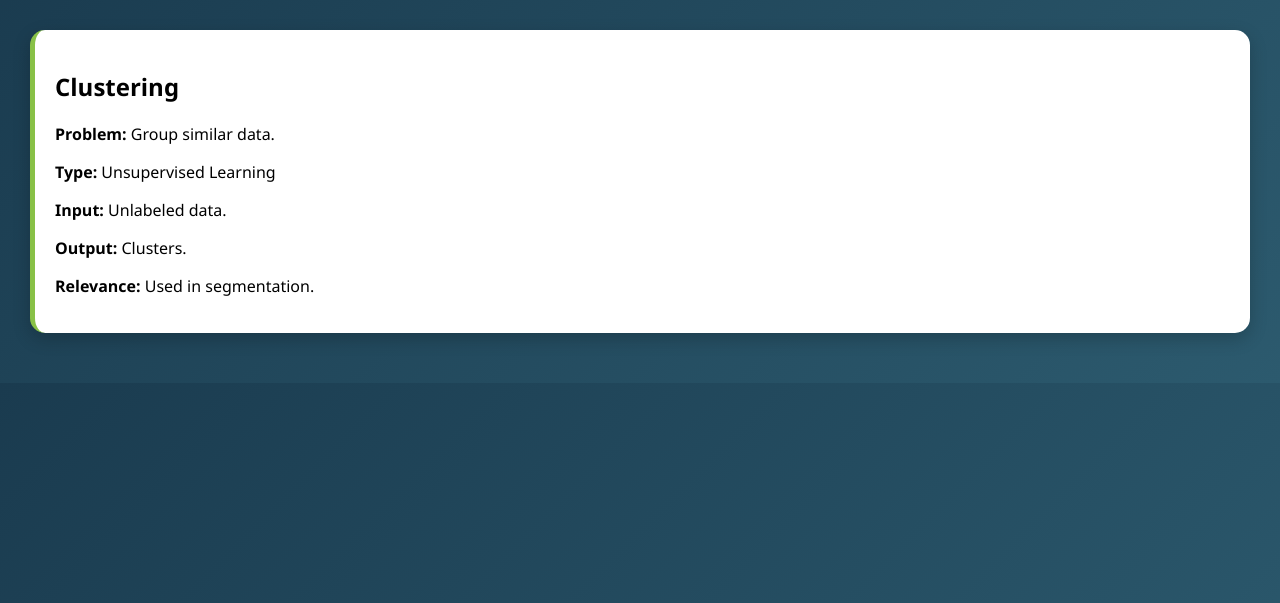
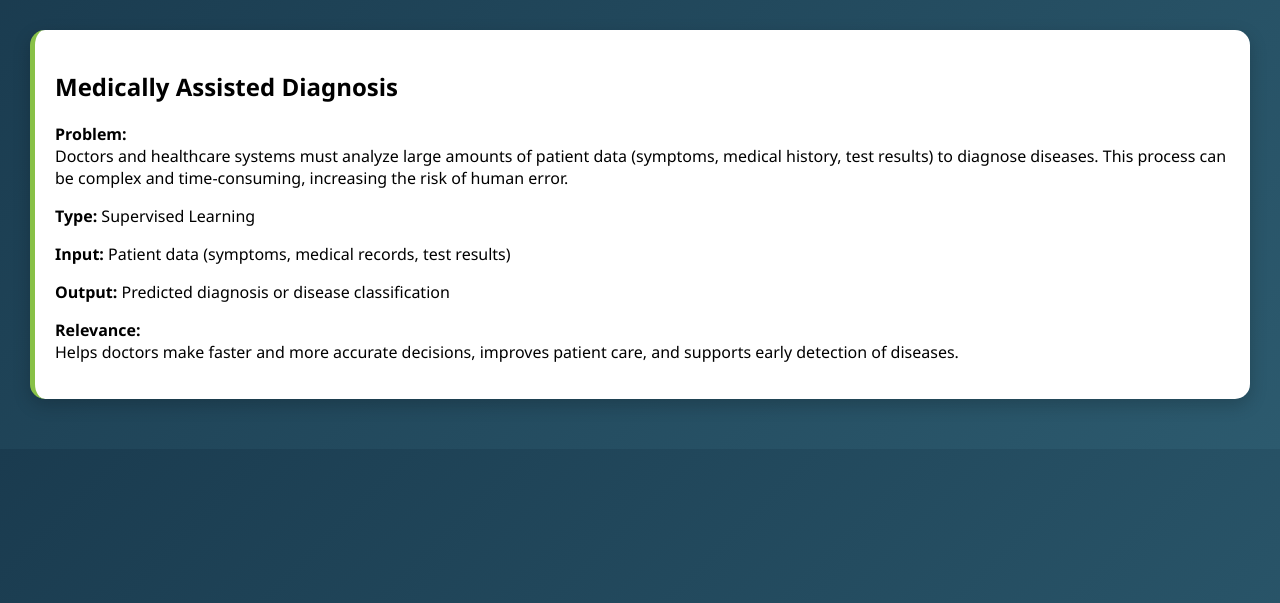
Before and after one commit to Gerlopa/trabajo-machine, a Flask app: page /case4 in a window 1280 px wide. Shown: the part 53-656 px from the top of the page. Run offline with Flask 3, Linux system fonts and the light colour scheme; parts of the project's set-up code (start-up, migrations or seed data) failed here and were passed over.

Commit message:
I'm adding my use case

```diff
--- a/use case/templates/case4.html
+++ b/use case/templates/case4.html
@@ -1,16 +1,28 @@
 {% extends "index.html" %}
 
 {% block content %}
+
 <div class="card">
-<title>Clustering</title>
-<h2>Clustering</h2>
 
-<p><strong>Problem:</strong> Group similar data.</p>
-<p><strong>Type:</strong> Unsupervised Learning</p>
-<p><strong>Input:</strong> Unlabeled data.</p>
-<p><strong>Output:</strong> Clusters.</p>
-<p><strong>Relevance:</strong> Used in segmentation.</p>
+    <h2> Medically Assisted Diagnosis</h2>
 
+    <p><strong>Problem:</strong><br>
+    Doctors and healthcare systems must analyze large amounts of patient data
+    (symptoms, medical history, test results) to diagnose diseases. This process
+    can be complex and time-consuming, increasing the risk of human error.
+    </p>
+
+    <p><strong>Type:</strong> Supervised Learning</p>
+
+    <p><strong>Input:</strong> Patient data (symptoms, medical records, test results)</p>
+
+    <p><strong>Output:</strong> Predicted diagnosis or disease classification</p>
+
+    <p><strong>Relevance:</strong><br>
+    Helps doctors make faster and more accurate decisions, improves patient care,
+    and supports early detection of diseases.
+    </p>
+
+</div>
 
 {% endblock %}
-</div>
```
